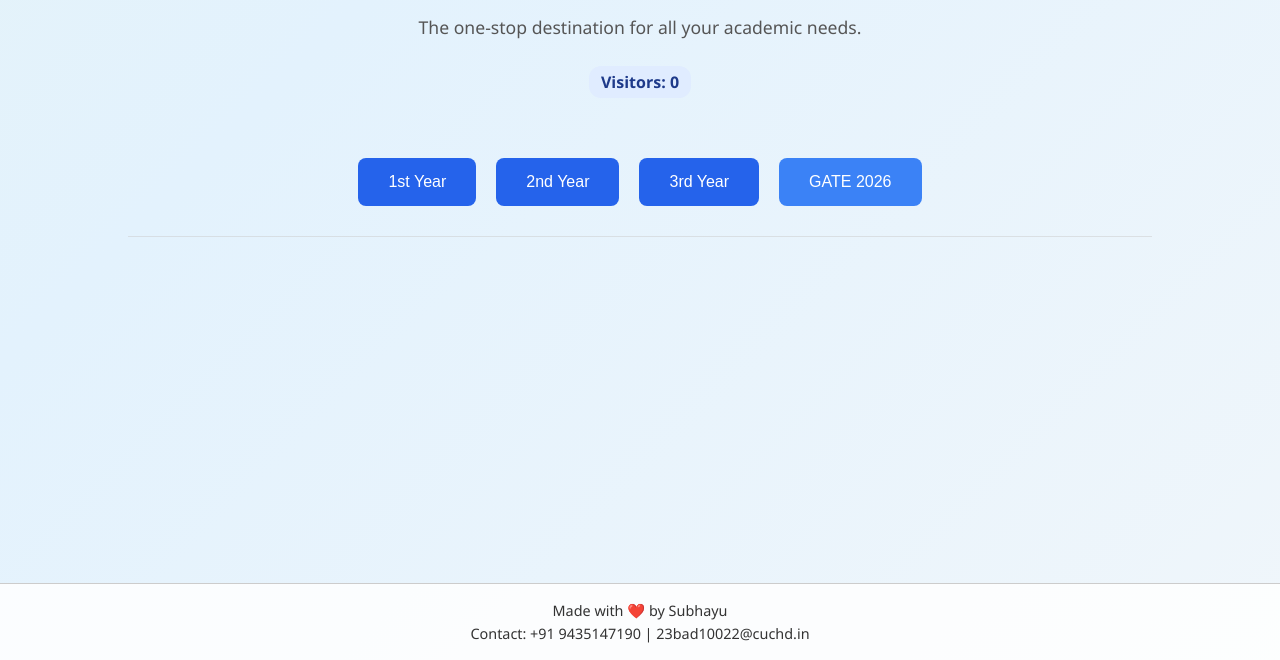
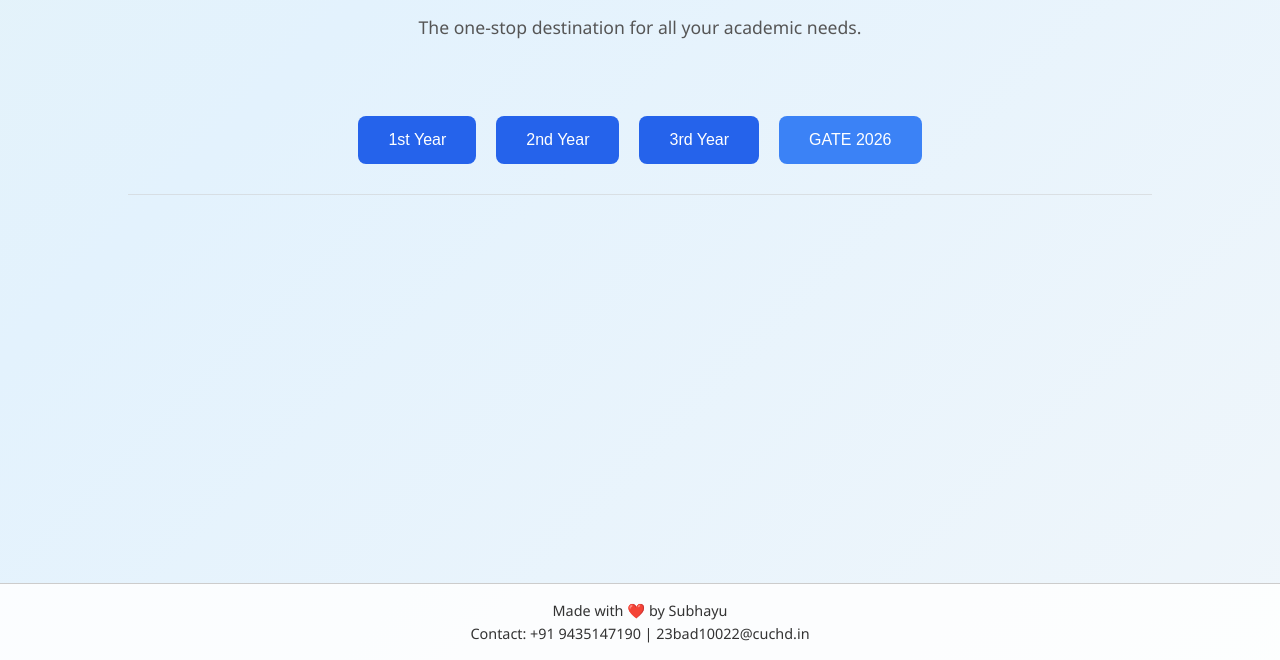
Before and after one commit to subhayu18/Noteify, a plain HTML site: page index.html in a window 1280 px wide. Shown: the part 140-800 px from the top of the page. Drawn offline with Linux system fonts and the light colour scheme; no server answers.

Commit message:
Update index.html

```diff
--- a/index.html
+++ b/index.html
@@ -36,16 +36,6 @@
     p {
       color: #555;
       font-size: 1.1em;
-    }
-
-    .visitor-box {
-      display: inline-block;
-      background-color: #e0ecff;
-      color: #1e3a8a;
-      padding: 5px 12px;
-      border-radius: 12px;
-      font-weight: bold;
-      margin-top: 10px;
     }
 
     .year-buttons {
@@ -131,9 +121,6 @@
   <header>
     <h1>Noteify</h1>
     <p>The one-stop destination for all your academic needs.</p>
-    <div class="visitor-box">
-      Visitors: <span id="visitor-count">0</span>
-    </div>
   </header>
 
   <div class="content">
@@ -181,14 +168,6 @@
       submenus.forEach(menu => menu.style.display = 'none');
       document.getElementById(id).style.display = 'flex';
     }
-
-    // CountAPI visitor counter using namespace Subhayu18
-    fetch('https://api.countapi.xyz/hit/Subhayu18/visits')
-      .then(res => res.json())
-      .then(data => {
-        document.getElementById('visitor-count').innerText = data.value;
-      })
-      .catch(err => console.error('Counter error:', err));
   </script>
 </body>
 </html>
```
